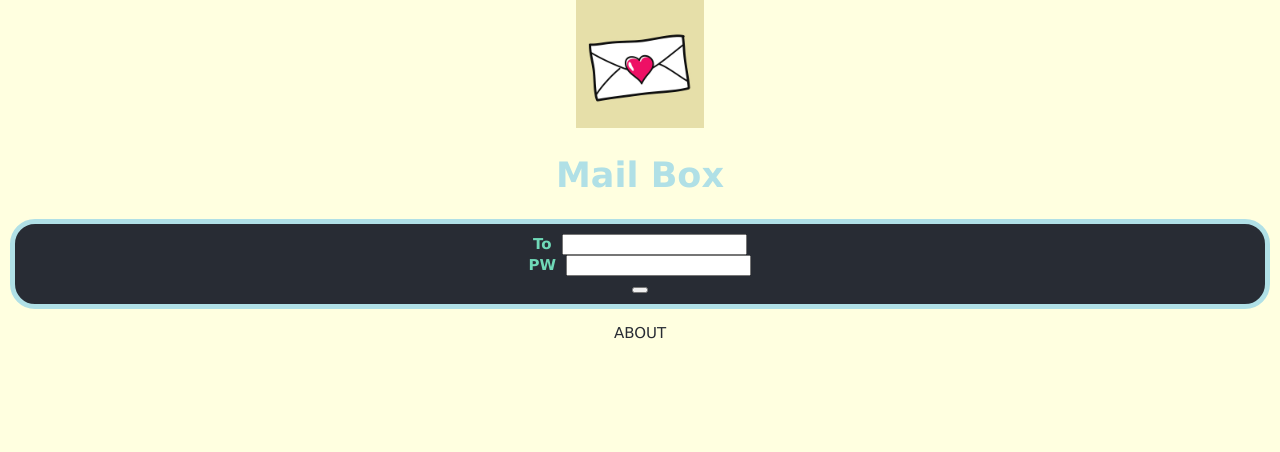
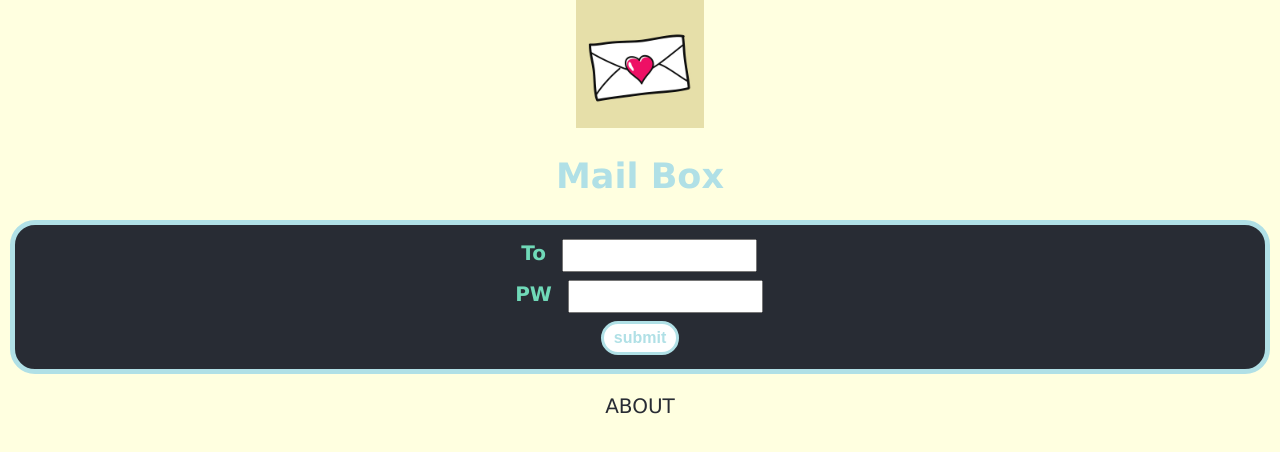
Before and after one commit to A-Line-of-Code/mailbox_sky, a React (Create React App) app in the folder client/: page / in a window 1280 px wide. Shown: the top 452 px of the page. Built offline with nearby package versions, Linux system fonts and the light colour scheme.

Commit message:
ready to be deployed

```diff
--- a/client/src/About.css
+++ b/client/src/About.css
@@ -1,7 +1,8 @@
 body{
     background: lightyellow;
     font-family: "Lucida Sans Unicode", sans-serif;
-    font-size: 15px;
+    font-size: 20px;
+
   }
 
   h1, .title{
--- a/client/src/About.js
+++ b/client/src/About.js
@@ -7,12 +7,12 @@ export const About = () => {
             <h1>Tech</h1>
             <div className="about">
             <div className="tech">
-              <p className="title">Development</p>
-              <div className="blue"> React, Node.js, Fetch API, MySQl (Amazon RDS)</div>
+              <p className="blue">Development</p>
+              <div className="title"> React, Node.js, Fetch API, MySQl (Amazon RDS)</div>
               <img src="img/client.png" alt="React" height="200px" />
                 <img src="img/server.png" alt="Node.js" height="200px" /><br/>
-              <p className="title">Deployment</p>
-              <div className="blue">
+              <p className="blue">Deployment</p>
+              <div className="title">
               (1) hosting: AWS
               (2) <a rel="GitHub" href="https://github.com/A-Line-of-Code/MailBox.git" target="_blank">Docker deployment files</a><br/>
               </div>
--- a/client/src/App.css
+++ b/client/src/App.css
@@ -6,8 +6,8 @@ body{
   background: lightyellow;
   font-family: 'Montserrat', sans-serif;
   font-size: 50px;
+
 }
-
 
 .app-title{
   text-align: center;
@@ -23,20 +23,26 @@ body{
   background: #282c34;
 }
 
-input[type=submit]{
-  /*background-color: #4CAF50;*/
-  background-color:white;
-  border: 3px solid powderblue;
-  color: powderblue;
+input{
   padding: 7px;
-  text-decoration: none;
   margin: 4px 2px;
-  cursor: pointer;
-  font-family: 'Montserrat', sans-serif;
-  font-weight: 900;
 }
 
 .test{
   color: #282c34;
   cursor: pointer;
 }
+.button{
+  background-color: white; /* Green */
+  border: 3px solid powderblue;
+  border-radius: 25px;
+  font-family: 'Montserrat', sans-serif;
+  color: powderblue;
+  padding: 5px 10px;
+  text-align: center;
+  text-decoration: none;
+  font-size: 16px;
+  cursor: pointer;
+  font-weight: 900;
+  margin: 4px 2px;
+}
--- a/client/src/Home.js
+++ b/client/src/Home.js
@@ -8,13 +8,19 @@ export const Home = () => {
   const [password, setPassword] = useState("")
   const history = useHistory()
 
-  const read = () => {history.push("/read") }
-  const error = () => {alert("Incorrect.");}
+  const submit = ()=> {
+    callApi2()
+    .then(resp => {
+      if(resp.status===(200)){
+        history.push("/read")
+      }else{
+      alert("incorrect")
+      }
+    })
+  }
 
-/*
-  const submit = () => {
-    return new Promise((resolve,reject)=>{
-    fetch("/api/read", {
+  const callApi2 = async () => {
+    return await fetch("/api/read", {
       method: "POST",
       mode: 'cors',
       headers: {
@@ -24,38 +30,10 @@ export const Home = () => {
         to: to,
         password: password
       })
-    }).then(res => console.log(res))
     })
-  }
-*/
-
-const submit = ()=> {
-
-  callApi2()
-  .then(resp => {console.log(resp)})
-}
-
-const callApi2 = async () => {
-  const response = await fetch("/api/read", {
-    method: "POST",
-    mode: 'cors',
-    headers: {
-        "Content-type": "application/json"
-    },
-    body: JSON.stringify({
-      to: "receiver",
-      password: "2"
-  })
-})
-
-  const body = await response.json();
-  if (response.status !== 200) throw Error(body.message);
-  return body;
   };
 
 const about = () =>{history.push("/about")}
-
-
    return(
 
         <div className="App">
@@ -67,9 +45,8 @@ const about = () =>{history.push("/about")}
           <input value={to} onChange={(event)=>setTo(event.target.value)} type="text" /><br />
           PW &nbsp;
           <input value={password} onChange={(event)=>setPassword(event.target.value)}type="password" /><br />
-          <button type="button" className="submit" onClick={submit}> </button>
+          <button type="button" className="button" onClick={submit}>submit</button>
           </div>
-
           <p onClick={about} className="test">
             ABOUT
           </p>
--- a/client/src/Read.js
+++ b/client/src/Read.js
@@ -5,37 +5,17 @@ import {Letter} from "./components/letter"
 export const Read = () => {
   const [letter, setLetter] = useState("");
   useEffect(() => {
-      callApi2()
+      callApi()
        .then(resp => setLetter(resp))
   });
 
-  const callApi2 = async () => {
-    const response = await fetch("/api/read", {
-      method: "POST",
-      mode: 'cors',
-      headers: {
-          "Content-type": "application/json"
-      },
-      body: JSON.stringify({
-        to: "receiver",
-        password: "2"
-    })
-  })
-
-
-
-    const body = await response.json();
-    if (response.status !== 200) throw Error(body.message);
-    return body;
-  };
-/*
    const callApi = async () => {
       const response = await fetch('/api/letter');
       const body = await response.json();
       if (response.status !== 200) throw Error(body.message);
       return body;
     };
-*/
+
       return(
         <div>
           {letter ? letter.map(c=> {
```
Also changed, not shown: client/public/img/server.PNG, 1 other file (tests, documents, lock files or other folders). Lines whose indentation alone changed are shown as unchanged.
